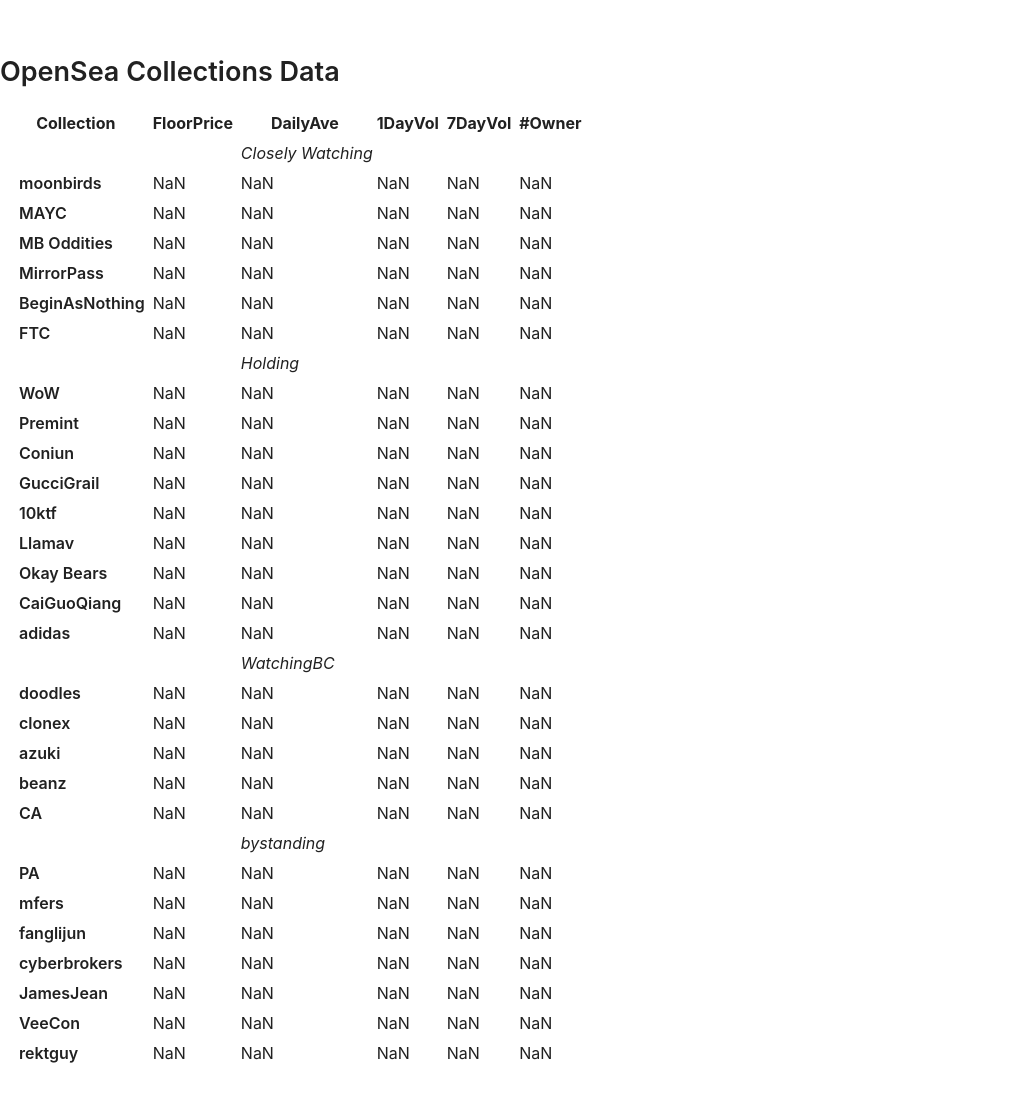
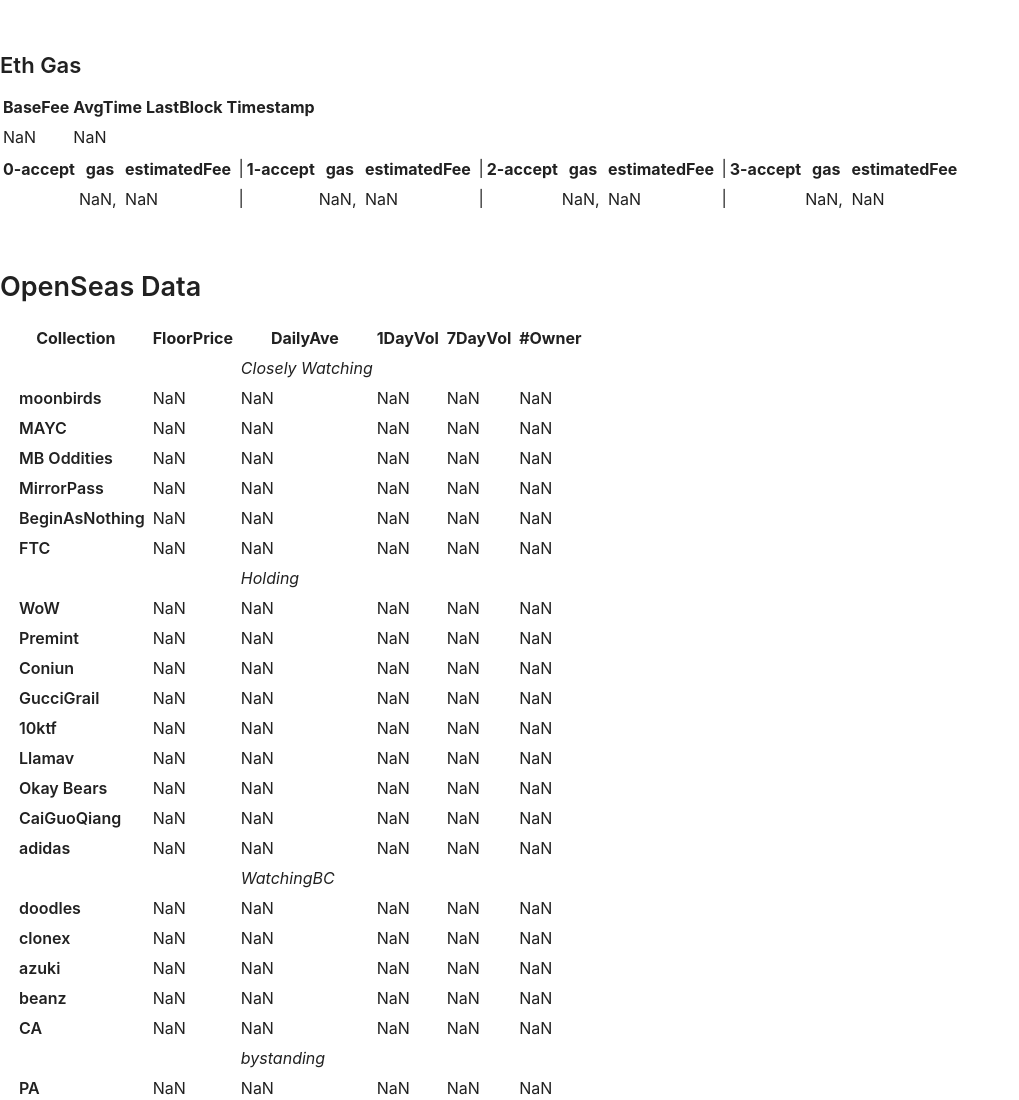
Before and after one commit to vanryan/zzxxian_blog, a Gatsby site: page /tools/osfpset0 in a window 1280 px wide. Shown: the top 1100 px of the page, without its empty margins (0-1019 px from the left). Built offline with nearby package versions, Linux system fonts and the light colour scheme; Gatsby itself is replaced by a stand-in of ours; no server answers.

Commit message:
@tools: Update osfpset0.js with eth gas info
https://owlracle.info/eth/gas

```diff
--- a/src/pages/tools/osfpset0.js
+++ b/src/pages/tools/osfpset0.js
@@ -42,6 +42,28 @@
   let collection_element = <tr><th>Collection</th><th>FloorPrice&nbsp;</th><th>DailyAve&nbsp;</th>
     <th>1DayVol&nbsp;</th><th>7DayVol&nbsp;</th><th>#Owner</th></tr>;
 
+  const [baseFee, setBaseFee] = useState('');
+  const [basics, setBasics] = useState('');
+  const [speed0, setSpeed0] = useState('');
+  const [speed1, setSpeed1] = useState('');
+  const [speed2, setSpeed2] = useState('');
+  const [speed3, setSpeed3] = useState('');
+
+  const gasUrl = 'https://owlracle.info/eth/gas';
+  useEffect(() => {
+    fetch(gasUrl)
+      .then(response => response.json())
+    .then(data => {
+      setBaseFee(data["baseFee"]);
+      setBasics(data);
+      setSpeed0(data["speeds"][0]);
+      setSpeed1(data["speeds"][1]);
+      setSpeed2(data["speeds"][2]);
+      setSpeed3(data["speeds"][3]);
+    })
+  },[]);
+
+
   for (var [key, value] of collection_map.entries()) {
     if (key.startsWith('XDIV')) {
       collection_element = (<>{collection_element}
@@ -54,7 +76,7 @@
         <td></td>
         </tr></>);
     } else{
-      const [x, y] = useState('')
+      const [x, y] = useState('');
     const url = 'https://api.opensea.io/api/v1/collection/' + value + '/stats?format=json';
       useEffect(() => {
         fetch(url)
@@ -78,7 +100,39 @@
 
   return (
     <>
-      <h2>OpenSea Collections Data</h2>
+      <h3>Eth Gas</h3>
+      <table>
+      <tr>
+        <th>BaseFee</th>
+        <th>AvgTime</th>
+        <th>LastBlock</th>
+        <th>Timestamp</th>
+      </tr>
+      <tr>
+        <td>{parseFloat(baseFee).toFixed(3)}</td>
+        <td>{parseFloat(basics.avgTime).toFixed(3)}</td>
+        <td>{basics.lastBlock}</td>
+        <td>{basics.timestamp}</td>
+      </tr>
+      </table>
+      <table>
+      <tr>
+          <th>0-accept</th><th>gas</th><th>estimatedFee</th>&nbsp;|
+          <th>1-accept</th><th>gas</th><th>estimatedFee</th>&nbsp;|
+          <th>2-accept</th><th>gas</th><th>estimatedFee</th>&nbsp;|
+          <th>3-accept</th><th>gas</th><th>estimatedFee</th>
+      </tr>
+      <tr>
+        <td>{speed0.acceptance}</td><td>{parseFloat(speed0.gasPrice).toFixed(2)},&nbsp;</td><td>{parseFloat(speed0.estimatedFee).toFixed(2)}</td>&nbsp;|
+        <td>{speed1.acceptance}</td><td>{parseFloat(speed1.gasPrice).toFixed(2)},&nbsp;</td><td>{parseFloat(speed1.estimatedFee).toFixed(2)}</td>&nbsp;|
+        <td>{speed2.acceptance}</td><td>{parseFloat(speed2.gasPrice).toFixed(2)},&nbsp;</td><td>{parseFloat(speed2.estimatedFee).toFixed(2)}</td>&nbsp;|
+        <td>{speed3.acceptance}</td><td>{parseFloat(speed3.gasPrice).toFixed(2)},&nbsp;</td><td>{parseFloat(speed3.estimatedFee).toFixed(2)}</td>
+      </tr>
+      </table>
+
+      <h2>OpenSeas Data</h2>
+
+
       <p>
         <table>
         {collection_element}
```
